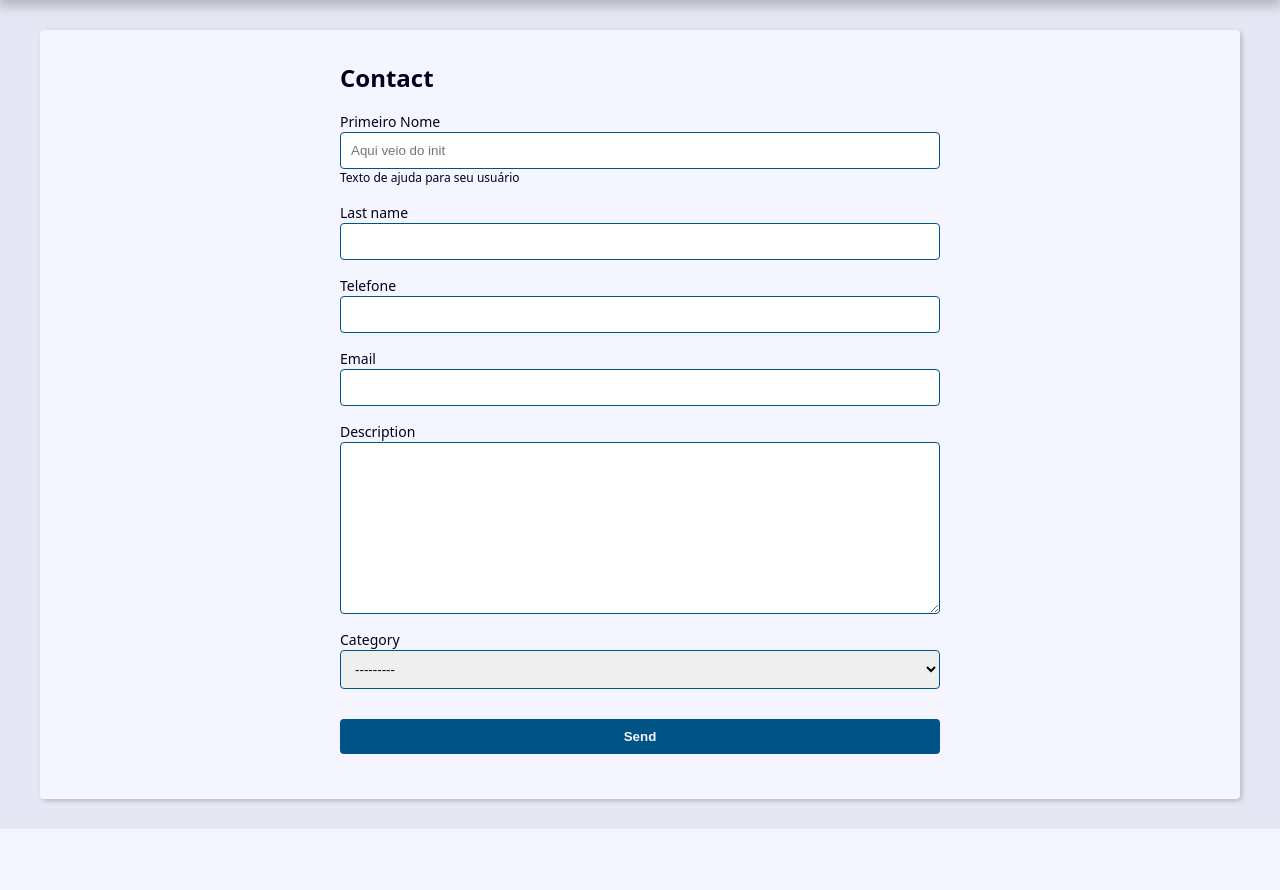
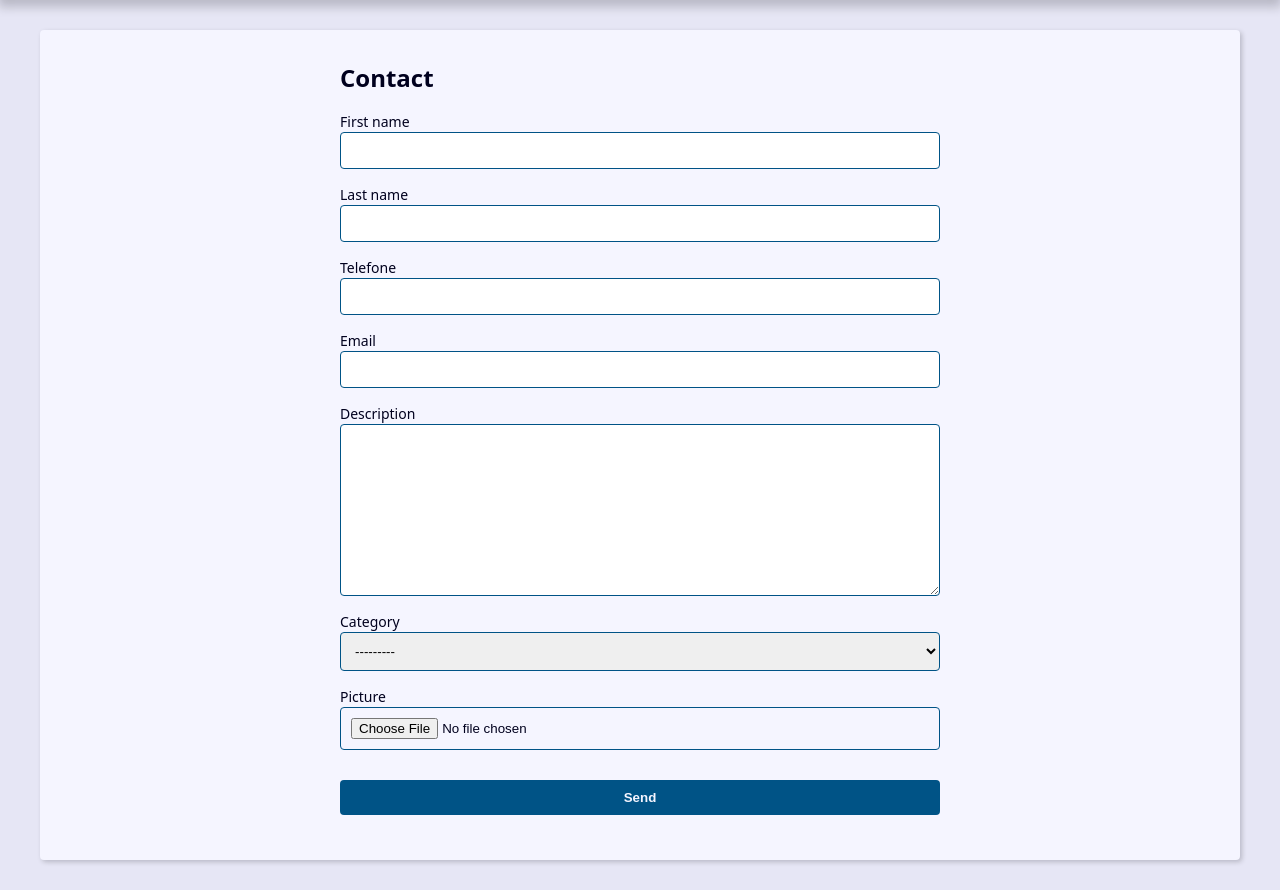
Before and after one commit to luiz-oberto/Projeto-Agenda, a Django app: page /contact/create/ in a window 1280 px wide. Shown: the part 239-1129 px from the top of the page. Before the commit the page ends 1068 px from the top, so only its background shows below. Run offline with Django 5.2, Linux system fonts and the light colour scheme; tables that the repository leaves empty hold one stand-in row (values such as "Sample post").

Commit message:
aula 488 - Trabalhando com ImageField no template e nos forms

```diff
--- a/contact/forms.py
+++ b/contact/forms.py
@@ -3,51 +3,20 @@ from django.core.exceptions import ValidationError
 from . import models
 
 class ContactForm(forms.ModelForm):
-    first_name = forms.CharField(
-        widget=forms.TextInput(
+    picture = forms.ImageField(
+        widget=forms.FileInput(
             attrs={
-                'class':'classe-a classe-b',
-                'placeholder': 'Aqui veio do init',
+                'accept': 'image/*',
             }
-        ),
-        label='Primeiro Nome',
-        help_text='Texto de ajuda para seu usuário'
+        )
     )
-
-    # qualquer = forms.CharField(
-    #     widget=forms.TextInput(
-    #         attrs={
-    #             'class':'classe-a classe-b',
-    #             'placeholder': 'Aqui veio do init',
-    #         }
-    #     ),
-    #     help_text='Texto de ajuda para seu usuário',
-    # )
-
-
-    def __init__(self, *args, **kwargs):
-        super().__init__(*args, **kwargs)
-
-        # atualizando o widget
-        # self.fields['first_name'].widget.attrs.update({
-        #     'class':'classe-a classe-b',
-        #     'placeholder': 'Aqui veio do init',
-        # })
-
     class Meta:
         model = models.Contact
         fields = (
             'first_name', 'last_name', 'phone',
             'email', 'description', 'category',
+            'picture',
         )
-        # Criando um novo widget pro campo
-        # widgets = {
-        #     'first_name':forms.TextInput(
-        #         attrs={
-        #
-        #         }
-        #     )
-        # }
 
     def clean(self):
         cleaned_data = self.cleaned_data
--- a/contact/templates/contact/contact.html
+++ b/contact/templates/contact/contact.html
@@ -12,6 +12,12 @@
         <p><b>Created Date:</b> {{ contact.created_date }}</p>
         <p><b>Description:</b> {{ contact.description }}</p>
         <p><b>Category:</b> {{ contact.category.name }}</p>
+
+        {% if contact.picture %}
+            <p>
+                <img src="{{ contact.picture.url }}" alt="{{ contact.first_name }} {{ contact.last_name }}">
+            </p>
+        {% endif %}
 
         <div class="contact-links">
             <a class="btn btn-link" href="{% url 'contact:update' contact.id %}">Update</a>
--- a/contact/templates/contact/create.html
+++ b/contact/templates/contact/create.html
@@ -27,6 +27,12 @@
                         <p class="help-text">{{ field.help_text }}</p>
                     {% endif %}
                 </div>
+                <!-- Exibir a imgem -->
+                {% if field.name == 'picture' and field.value.url %}
+                    <div class="form-group">
+                        <img src="{{ field.value.url }}" alt="">
+                    </div>
+                {% endif %}
             {% endfor %}
         </div>
 
--- a/contact/views/contact_forms.py
+++ b/contact/views/contact_forms.py
@@ -9,7 +9,7 @@ def create(request):
     form_action = reverse('contact:create')
 
     if request.method == 'POST':
-        form = ContactForm(request.POST)
+        form = ContactForm(request.POST, request.FILES)
         context = {
             'form': form,
             'form_action': form_action,
@@ -47,7 +47,7 @@ def update(request, contact_id):
     form_action = reverse('contact:update', args=(contact_id,))
 
     if request.method == 'POST':
-        form = ContactForm(request.POST, instance=contact)
+        form = ContactForm(request.POST, request.FILES, instance=contact)
         context = {
             'form': form,
             'form_action': form_action,
```
Also changed, not shown: 1 other file.
